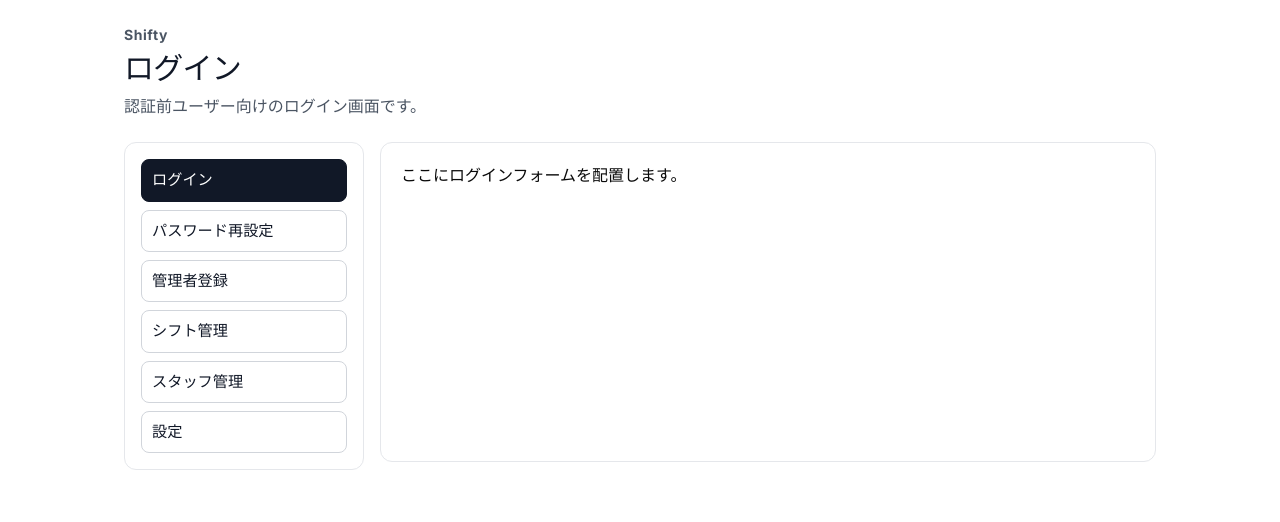
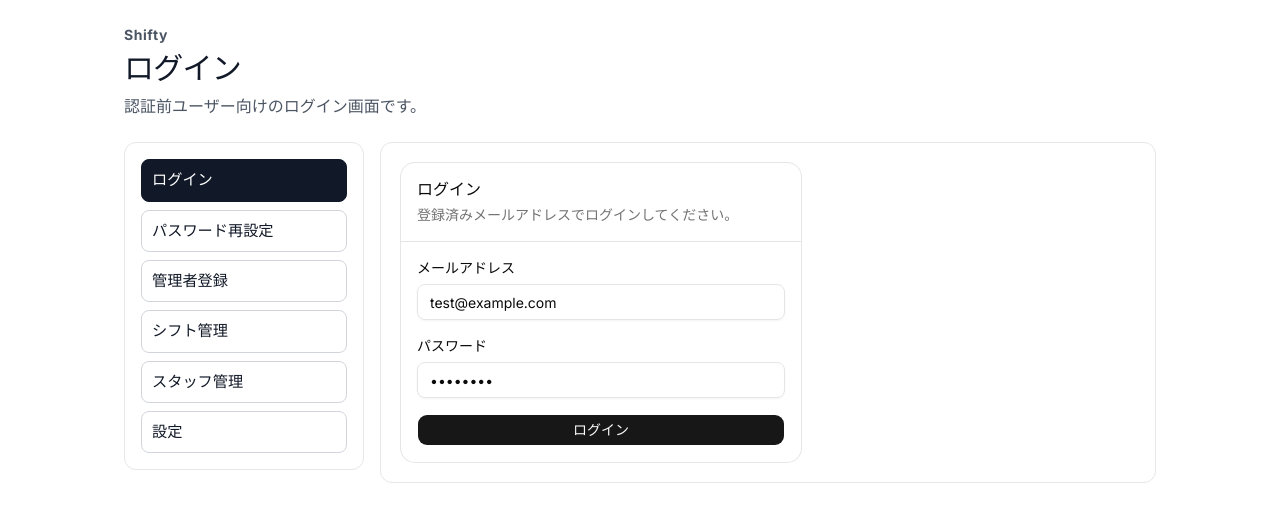
Before and after one commit to takuya-ya/shifty-frontend, a React (Vite) app: page /login in a window 1280 px wide. Shown: the top 522 px of the page. Built offline with nearby package versions, Linux system fonts and the light colour scheme.

Commit message:
feat: 管理者登録フォームとログインフォームをページコンポーネントから呼び出し、画面に接続

```diff
--- a/src/pages/AdminRegisterPage.tsx
+++ b/src/pages/AdminRegisterPage.tsx
@@ -1,3 +1,8 @@
+import { useNavigate } from 'react-router-dom';
+import { RegisterForm } from '../features/auth/components/RegisterForm';
+import { PATHS } from '../routes/paths';
+
 export function AdminRegisterPage() {
-  return <p>ここに管理者登録フォームを配置します。</p>
+  const navigate = useNavigate();
+  return <RegisterForm onSwitchToLogin={() => navigate(PATHS.LOGIN)} />;
 }
--- a/src/pages/LoginPage.tsx
+++ b/src/pages/LoginPage.tsx
@@ -1,3 +1,8 @@
+import { useNavigate } from 'react-router-dom';
+import { LoginForm } from '../features/auth/components/LoginForm';
+import { PATHS } from '../routes/paths';
+
 export function LoginPage() {
-  return <p>ここにログインフォームを配置します。</p>
+  const navigate = useNavigate();
+  return <LoginForm onLoginSuccess={() => navigate(PATHS.ADMIN_SHIFTS)} />;
 }
```
